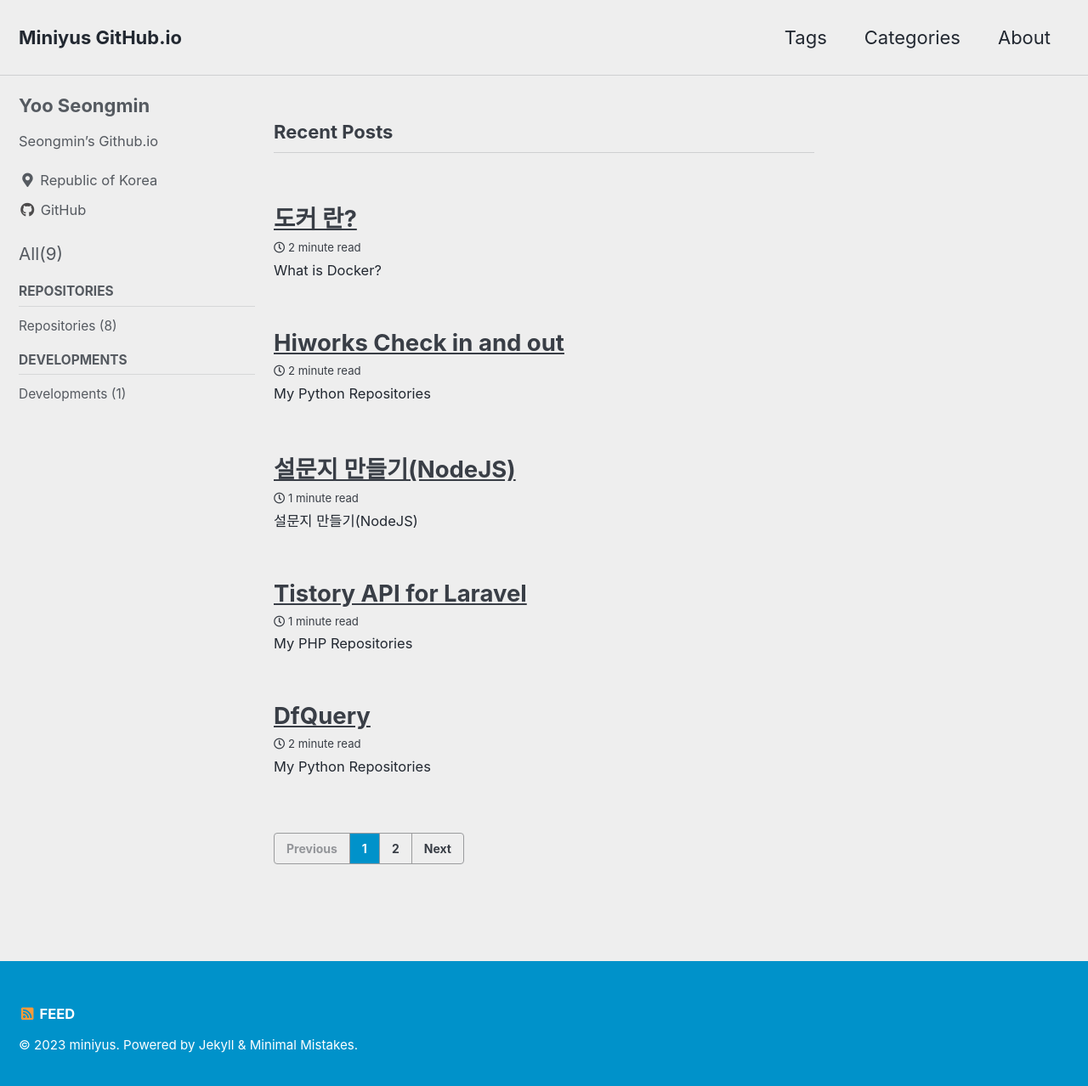
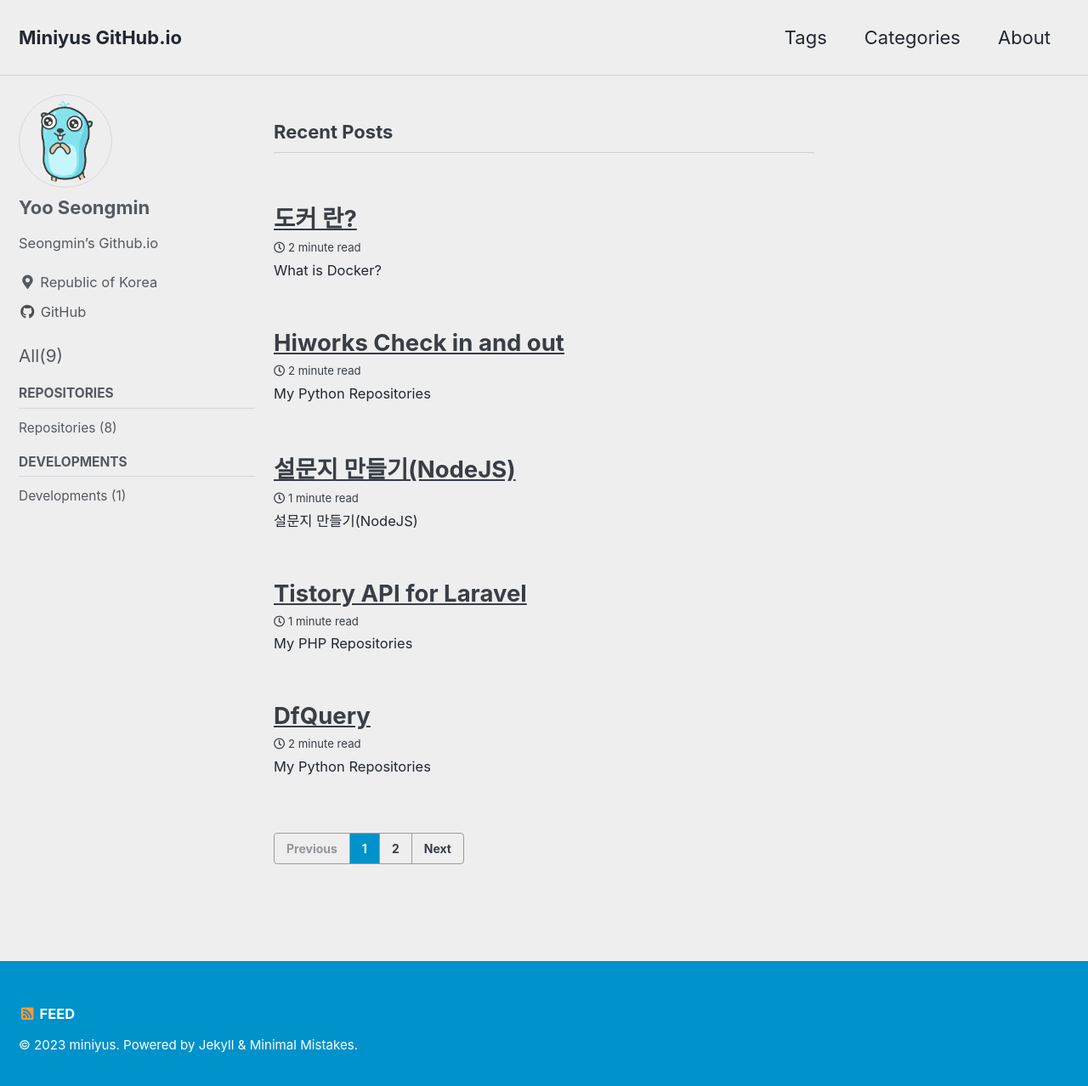
Before and after one commit to meteormin/meteormin.github.io, a Jekyll site: the page built from index.html, in a window 1280 px wide and 1285 px high. Shown: the top 1278 px of the window at 85% size. Built offline with Jekyll 4.4.1, drawn with Linux system fonts in a browser that asks for light colours; cached includes are drawn as plain includes; the list of posts is cut into pages by our own code.

```diff
--- a/_config.yml
+++ b/_config.yml
@@ -95,7 +95,7 @@ analytics:
 # Site Author
 author:
   name             : "Yoo Seongmin"
-  avatar           : # path of avatar image, e.g. "/assets/images/bio-photo.jpg"
+  avatar           : "/assets/images/31.png" # path of avatar image, e.g. "/assets/images/bio-photo.jpg"
   bio              : "Seongmin's Github.io"
   location         : "Republic of Korea"
   email            :
@@ -210,7 +210,7 @@ sass:
 permalink: /:categories/:title/
 paginate: 5 # amount of posts to show
 paginate_path: /page:num/
-timezone: # https://en.wikipedia.org/wiki/List_of_tz_database_time_zones
+timezone: Asia/Seoul # https://en.wikipedia.org/wiki/List_of_tz_database_time_zones
 
 
 # Plugins (previously gems:)
```
Also changed, not shown: assets/images/31.png (added).
